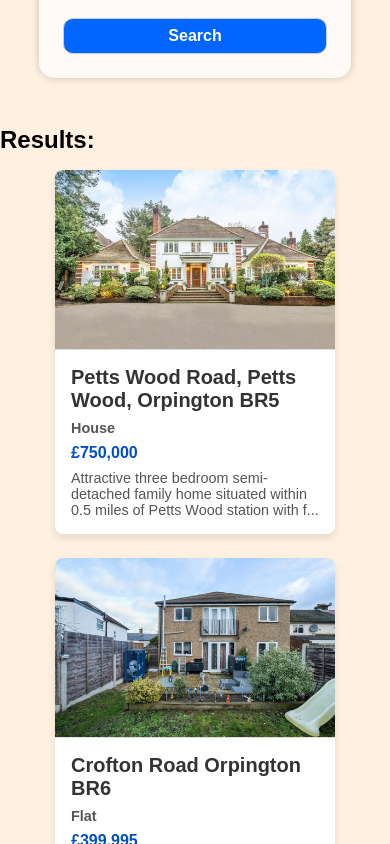
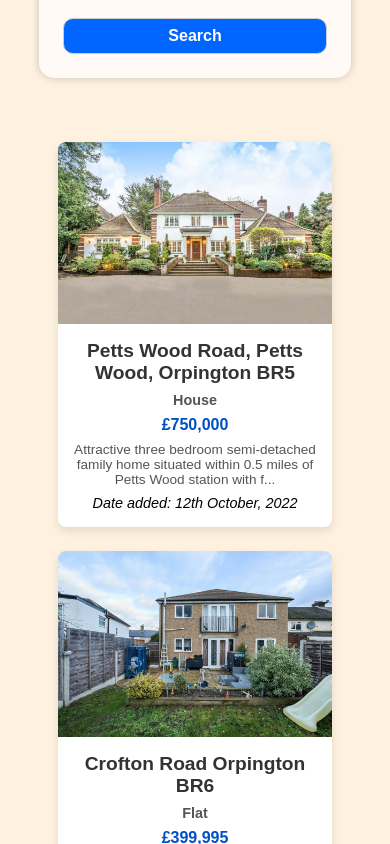
Before and after one commit to damsi456/estate-agent-client-side-web-application, a React (Vite) app: page / in a window 390 px wide. Shown: the part 900-1744 px from the top of the page. Built offline with nearby package versions, Linux system fonts and the light colour scheme.

Commit message:
Made the results section responsive

```diff
--- a/src/components/SearchResults.jsx
+++ b/src/components/SearchResults.jsx
@@ -4,7 +4,6 @@ function SearchResults({ results }) {
 
   return(
     <div>
-        <h2>Results: </h2>
         {results.length === 0 ? (
             <p>No results found</p>
         ): (
@@ -18,6 +17,7 @@ function SearchResults({ results }) {
                   <p className="property-price">&#163;{property.price.toLocaleString("en-UK")}</p>
                   <p className="property-description">{property.description.slice(0, 105)}...
                   </p>
+                  <p className="property-date">Date added: {property.added.day}th {property.added.month}, {property.added.year}</p>
                 </div>
               </li>
             ))}
--- a/src/index.css
+++ b/src/index.css
@@ -105,6 +105,7 @@ body > h2 span {
     gap: 1.5rem;
     list-style-type: none;
     margin: 1rem auto;
+    padding: 0 1.5rem;
     justify-content: center;
 }
 
@@ -113,9 +114,9 @@ body > h2 span {
     border-radius: 8px;
     box-shadow: 0 4px 8px hsla(0, 0%, 0%, 0.1);
     overflow: hidden;
-    width: 280px;
+    width: 650px;
     display: flex;
-    flex-direction: column;
+    flex-direction: row;
     transition: transform 0.2s ease;
     cursor: pointer;
 }
@@ -125,10 +126,9 @@ body > h2 span {
 }
 
 .property-image {
-    width: 100%;
-    height: 180px;
+    width: 40%;
     object-fit: cover;
-    border-bottom: 1px solid #ddd;
+    border-right: 1px solid #ddd;
 }
 
 .property-details {
@@ -138,7 +138,7 @@ body > h2 span {
 .property-details h3 {
     font-size: 1.25rem;
     margin-bottom: 0.5rem;
-    color: hsl(0, 0%, 20%);
+    color: #333;
 }
 
 .property-type {
@@ -157,3 +157,38 @@ body > h2 span {
     font-size: 0.9rem;
     color: #555;
 }
+
+.property-date {
+    font-size: 0.9rem;
+    font-weight: 400;
+    font-style: italic;
+    margin-top: 0.5rem;
+}
+
+@media (max-width: 768px) {
+    .result-card {
+        flex-direction: column;
+        width: 80%;
+        align-items: center;
+    }
+
+    .property-image {
+        width: 100%;
+        height: 70%;
+        border-right: none;
+        border-bottom: #ddd;
+    }
+
+    .property-details {
+        text-align: center;
+        padding: 1rem 0.5rem;
+    }
+
+    .property-details h3 {
+        font-size: 1.2rem;
+    }
+
+    .property-description {
+        font-size: 0.85rem;
+    }
+}
```
